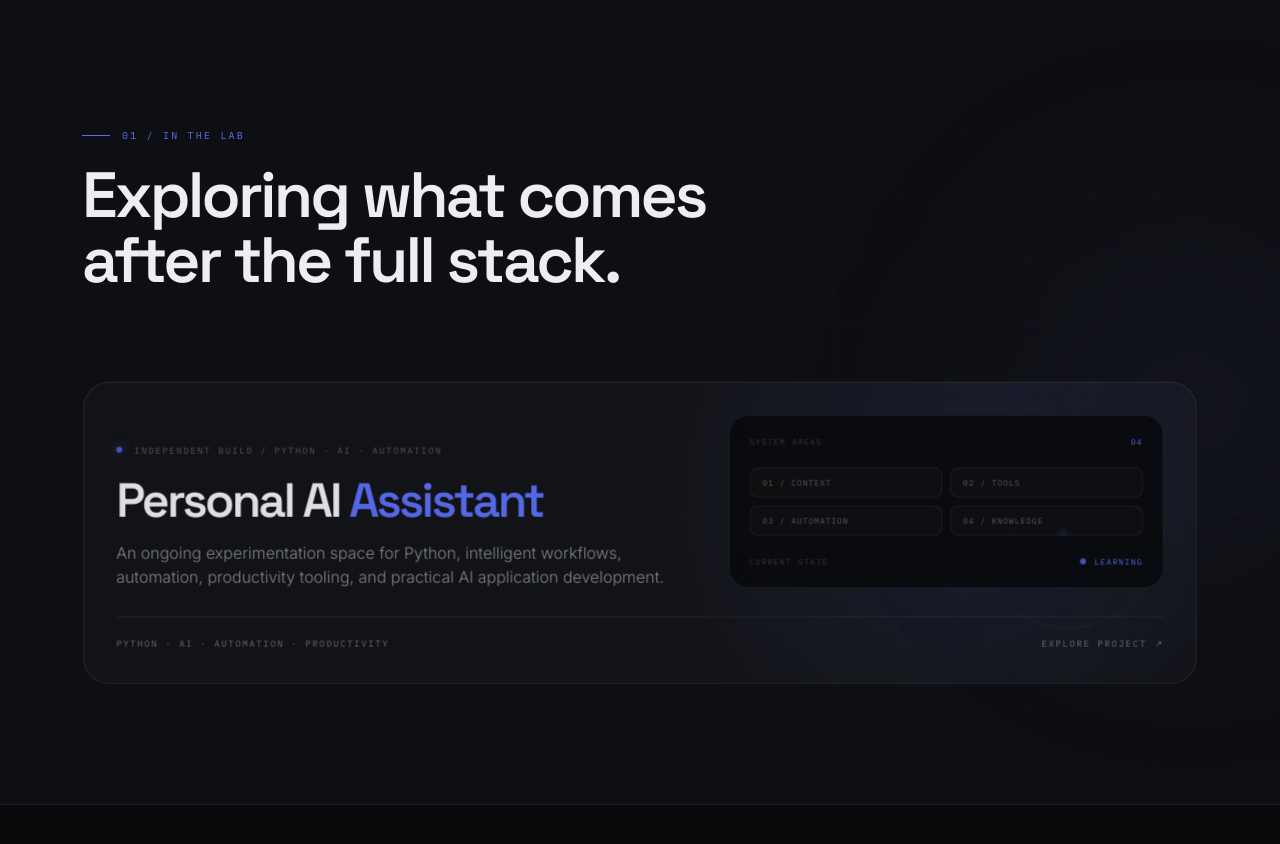
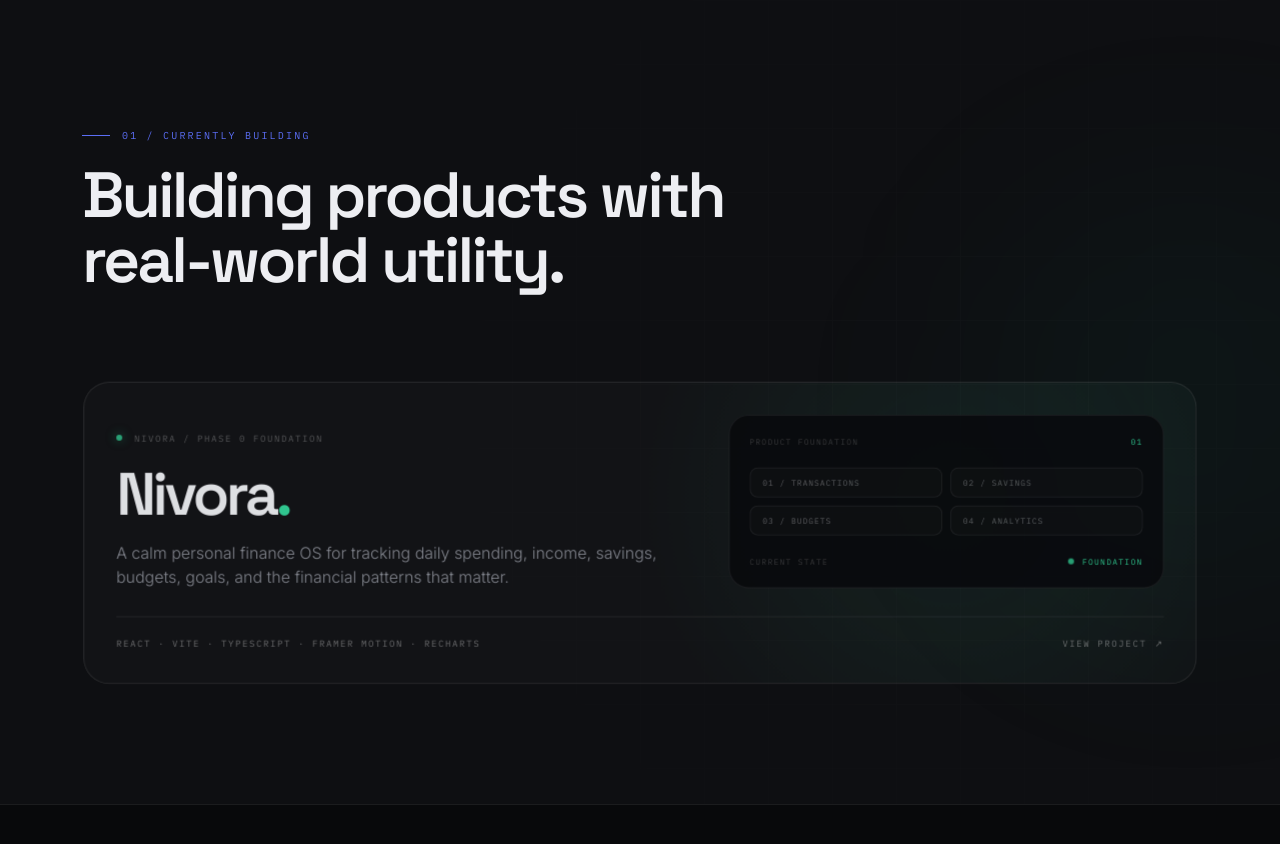
Before and after one commit to nityansh19/nityansh-portfolio, a Next.js app: page / in a window 1280 px wide. Shown: the part 1000-1844 px from the top of the page. Built offline with nearby package versions, Linux system fonts and the light colour scheme.

Commit message:
Replace homepage lab preview with Nivora project spotlight

```diff
--- a/components/BuildingPreview.tsx
+++ b/components/BuildingPreview.tsx
@@ -4,69 +4,64 @@ import { Reveal, SectionHeading } from "./Reveal";
 export default function BuildingPreview() {
   return (
     <section className="relative overflow-hidden border-t border-line bg-bg-elev py-24 md:py-32">
-      <div className="pointer-events-none absolute right-[-120px] top-1/2 h-[420px] w-[420px] -translate-y-1/2 rounded-full bg-accent/[0.045] blur-[110px]" />
+      <div className="pointer-events-none absolute right-[-120px] top-1/2 h-[420px] w-[420px] -translate-y-1/2 rounded-full bg-emerald-500/[0.045] blur-[110px]" />
       <div className="pointer-events-none absolute inset-0 opacity-[0.018] [background-image:linear-gradient(rgba(255,255,255,.7)_1px,transparent_1px),linear-gradient(90deg,rgba(255,255,255,.7)_1px,transparent_1px)] [background-size:64px_64px] [mask-image:radial-gradient(circle_at_75%_50%,black,transparent_62%)]" />
 
       <div className="relative mx-auto max-w-[1180px] px-6 sm:px-8">
         <SectionHeading
-          eyebrow="01 / In the lab"
+          eyebrow="01 / Currently building"
           title={
             <>
-              Exploring what comes
+              Building products with
               <br />
-              after the full stack.
+              real-world utility.
             </>
           }
         />
 
         <Reveal>
           <Link
-            href="/projects/personal-ai"
-            className="group relative block overflow-hidden rounded-[26px] border border-white/[0.10] bg-white/[0.025] p-6 transition-all duration-500 hover:-translate-y-1 hover:border-accent/30 hover:bg-white/[0.04] sm:p-8"
+            href="/projects/nivora"
+            className="group relative block overflow-hidden rounded-[26px] border border-white/[0.10] bg-white/[0.025] p-6 transition-all duration-500 hover:-translate-y-1 hover:border-emerald-400/25 hover:bg-white/[0.04] sm:p-8"
           >
-            <div className="pointer-events-none absolute inset-0 bg-[radial-gradient(circle_at_78%_38%,rgba(91,110,245,.14),transparent_36%)] opacity-80" />
-            <div className="pointer-events-none absolute right-8 top-1/2 hidden h-48 w-48 -translate-y-1/2 rounded-full border border-white/[0.05] md:block" />
-            <div className="pointer-events-none absolute right-[76px] top-1/2 hidden h-28 w-28 -translate-y-1/2 rounded-full border border-accent/20 md:block" />
-            <div className="pointer-events-none absolute right-[129px] top-1/2 hidden h-2 w-2 -translate-y-1/2 rounded-full bg-accent shadow-[0_0_18px_rgba(91,110,245,.9)] md:block" />
+            <div className="pointer-events-none absolute inset-0 bg-[radial-gradient(circle_at_78%_38%,rgba(52,211,153,.10),transparent_36%)] opacity-80" />
 
             <div className="relative z-10 grid gap-8 md:grid-cols-[1fr_0.75fr] md:items-end">
               <div>
                 <div className="mb-5 flex items-center gap-3 font-mono text-[9px] uppercase tracking-[0.18em] text-white/30">
-                  <span className="h-1.5 w-1.5 animate-pulse rounded-full bg-accent shadow-[0_0_12px_rgba(91,110,245,0.8)]" />
-                  Independent build / Python · AI · Automation
+                  <span className="h-1.5 w-1.5 animate-pulse rounded-full bg-emerald-400 shadow-[0_0_12px_rgba(52,211,153,0.7)]" />
+                  Nivora / Phase 0 foundation
                 </div>
-                <h2 className="font-display text-4xl font-semibold tracking-[-0.055em] sm:text-5xl">
-                  Personal AI <span className="text-accent">Assistant</span>
+                <h2 className="font-display text-5xl font-semibold tracking-[-0.06em] sm:text-6xl">
+                  Nivora<span className="text-emerald-400">.</span>
                 </h2>
                 <p className="mt-4 max-w-2xl text-sm leading-7 text-ink-dim sm:text-base">
-                  An ongoing experimentation space for Python, intelligent workflows,
-                  automation, productivity tooling, and practical AI application development.
+                  A calm personal finance OS for tracking daily spending, income, savings, budgets, goals, and the financial patterns that matter.
                 </p>
               </div>
 
-              <div className="relative overflow-hidden rounded-[20px] border border-white/[0.08] bg-[#090a0e]/90 p-5 transition-all duration-500 group-hover:border-accent/20 group-hover:shadow-[0_20px_70px_rgba(40,50,120,.14)]">
-                <div className="pointer-events-none absolute inset-0 bg-[linear-gradient(120deg,transparent_0%,rgba(255,255,255,.04)_45%,transparent_55%)] -translate-x-full transition-transform duration-1000 group-hover:translate-x-full" />
+              <div className="relative overflow-hidden rounded-[20px] border border-white/[0.08] bg-[#090a0e]/90 p-5 transition-all duration-500 group-hover:border-emerald-400/20 group-hover:shadow-[0_20px_70px_rgba(20,100,70,.12)]">
                 <div className="relative flex items-center justify-between font-mono text-[8px] uppercase tracking-[0.16em] text-white/20">
-                  <span>System areas</span>
-                  <span className="text-accent">04</span>
+                  <span>Product foundation</span>
+                  <span className="text-emerald-400">01</span>
                 </div>
                 <div className="relative mt-5 grid grid-cols-2 gap-2">
-                  {["Context", "Tools", "Automation", "Knowledge"].map((item, index) => (
-                    <span key={item} className="rounded-lg border border-white/[0.07] bg-white/[0.02] px-3 py-2 font-mono text-[8px] uppercase tracking-[0.12em] text-white/35 transition-all duration-300 group-hover:border-accent/10 group-hover:text-white/50">
+                  {["Transactions", "Savings", "Budgets", "Analytics"].map((item, index) => (
+                    <span key={item} className="rounded-lg border border-white/[0.07] bg-white/[0.02] px-3 py-2 font-mono text-[8px] uppercase tracking-[0.12em] text-white/35 transition-all duration-300 group-hover:border-emerald-400/10 group-hover:text-white/50">
                       0{index + 1} / {item}
                     </span>
                   ))}
                 </div>
                 <div className="relative mt-5 flex items-center justify-between font-mono text-[8px] uppercase tracking-[0.16em] text-white/20">
                   <span>Current state</span>
-                  <span className="flex items-center gap-2 text-accent"><span className="h-1.5 w-1.5 animate-pulse rounded-full bg-accent" />Learning</span>
+                  <span className="flex items-center gap-2 text-emerald-400"><span className="h-1.5 w-1.5 animate-pulse rounded-full bg-emerald-400" />Foundation</span>
                 </div>
               </div>
             </div>
 
-            <div className="relative z-10 mt-7 flex items-center justify-between border-t border-white/[0.07] pt-5 font-mono text-[9px] uppercase tracking-[0.18em] text-white/40">
-              <span>Python · AI · Automation · Productivity</span>
-              <span className="flex items-center gap-2 transition-colors group-hover:text-accent">Explore project <span className="transition-transform duration-300 group-hover:translate-x-1">↗</span></span>
+            <div className="relative z-10 mt-7 flex flex-wrap items-center justify-between gap-4 border-t border-white/[0.07] pt-5 font-mono text-[9px] uppercase tracking-[0.18em] text-white/40">
+              <span>React · Vite · TypeScript · Framer Motion · Recharts</span>
+              <span className="flex items-center gap-2 transition-colors group-hover:text-emerald-400">View project <span className="transition-transform duration-300 group-hover:translate-x-1">↗</span></span>
             </div>
           </Link>
         </Reveal>
```
